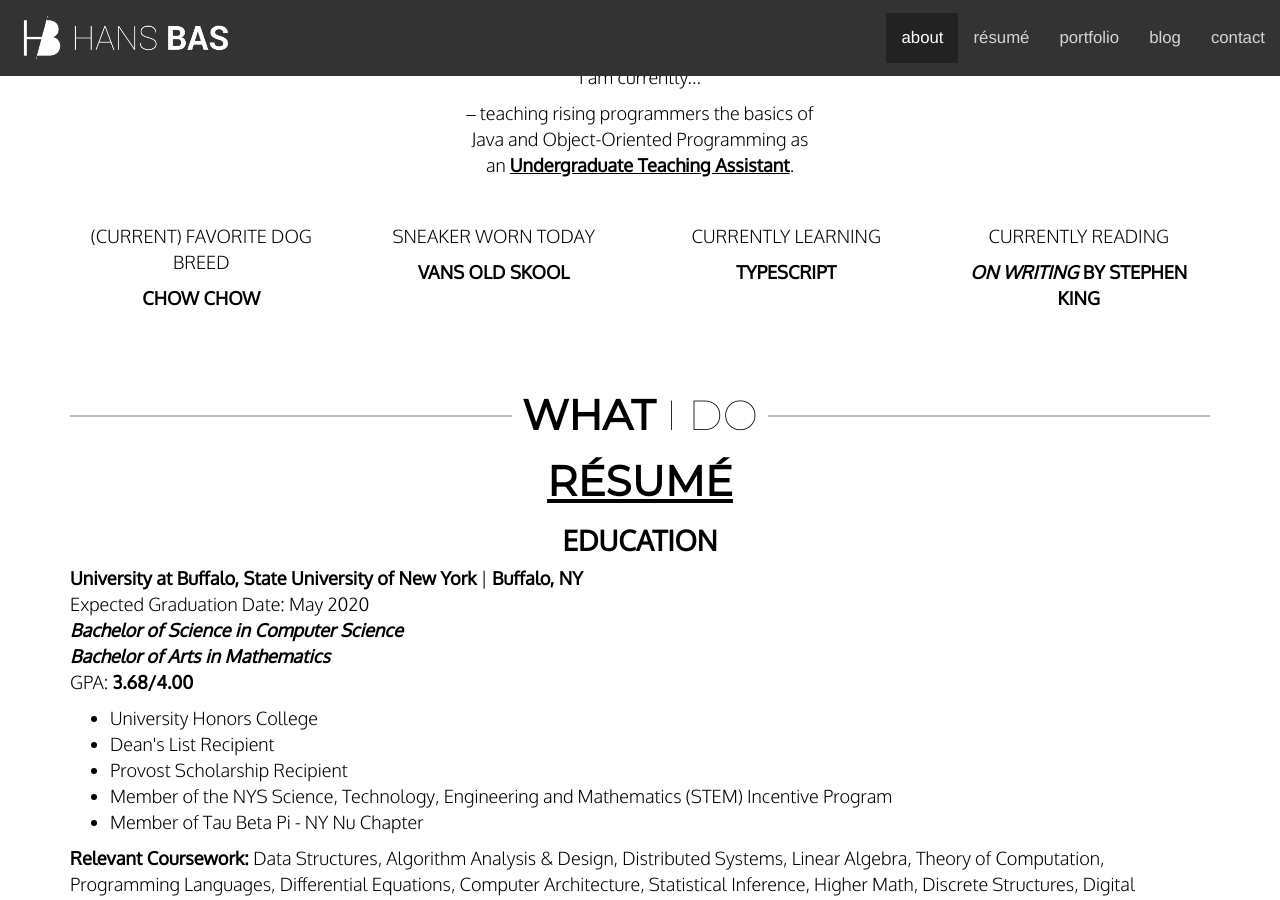
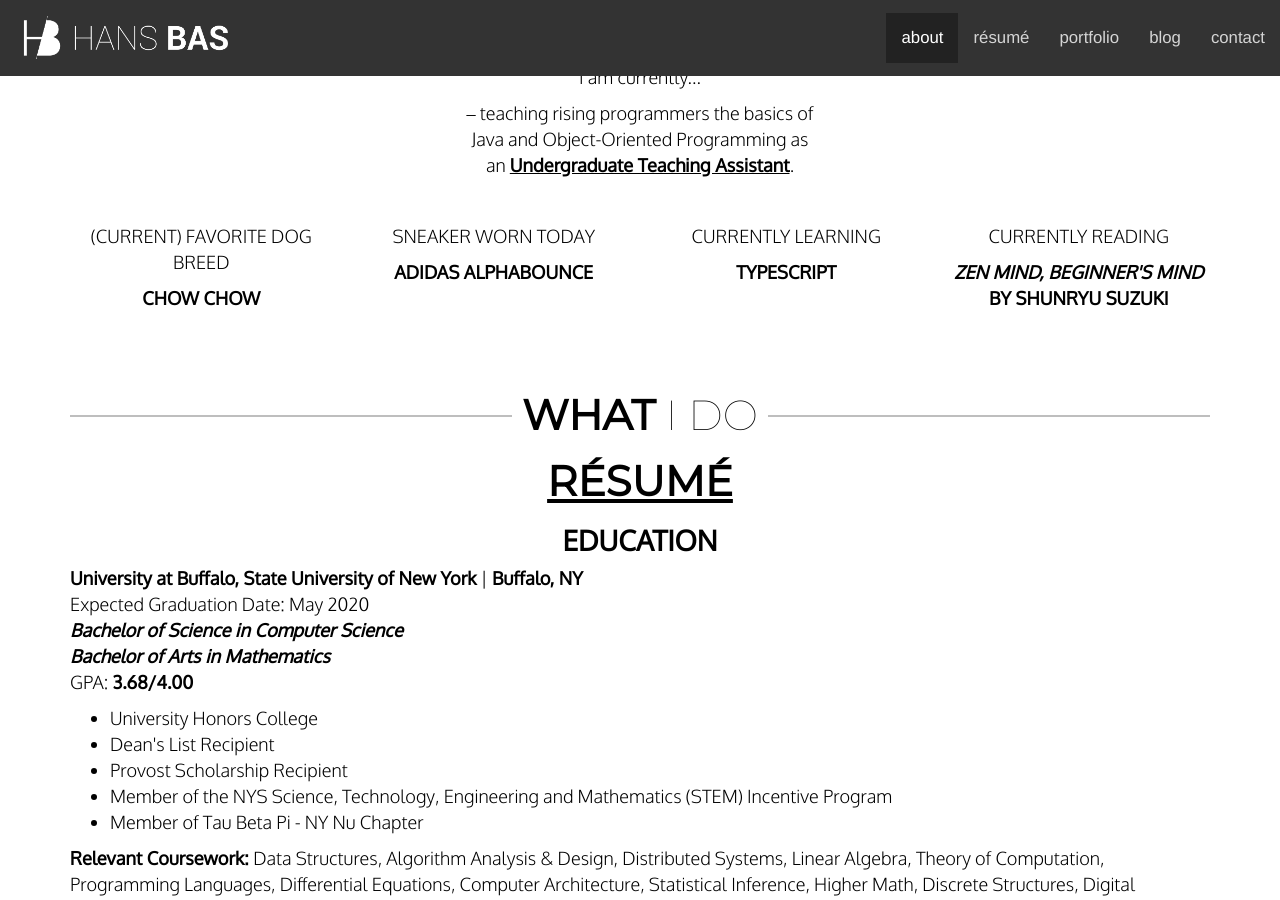
Before and after one commit to haanmiba/haanmiba.github.io, a Jekyll site: the page built from index.md, in a window 1280 px wide and 900 px high, scrolled down 1298 px. Built offline with Jekyll 4.4.1, drawn with Linux system fonts in a browser that asks for light colours; nearby versions of some CDN libraries.

Commit message:
Updated about.yml

```diff
--- a/_data/about.yml
+++ b/_data/about.yml
@@ -2,8 +2,8 @@ currently:
   - action: "teaching rising programmers the basics of Java and Object-Oriented Programming as an"
     subject: "Undergraduate Teaching Assistant"
 dog: "Chow Chow"
-sneaker: "Vans Old Skool"
+sneaker: "Adidas AlphaBounce"
 learning: "TypeScript"
 reading:
-  book: "On Writing"
-  author: "Stephen King"
+  book: "Zen Mind, Beginner's Mind"
+  author: "Shunryu Suzuki"
```
